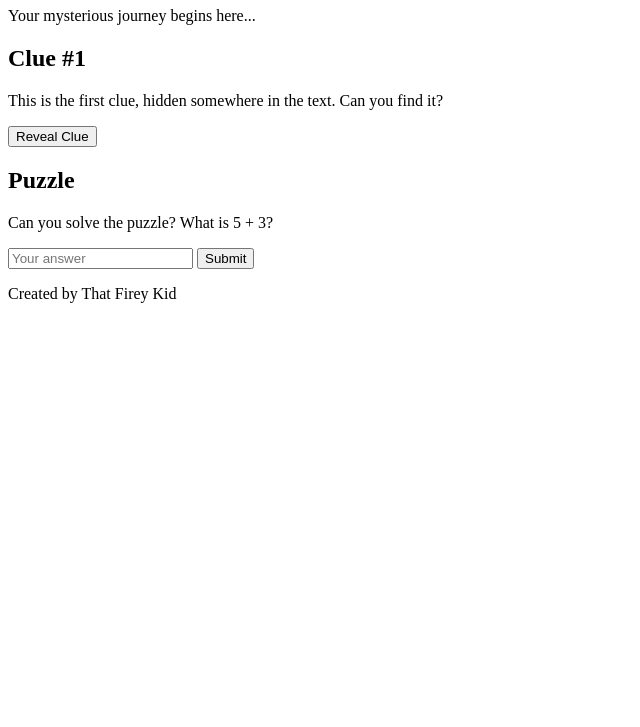
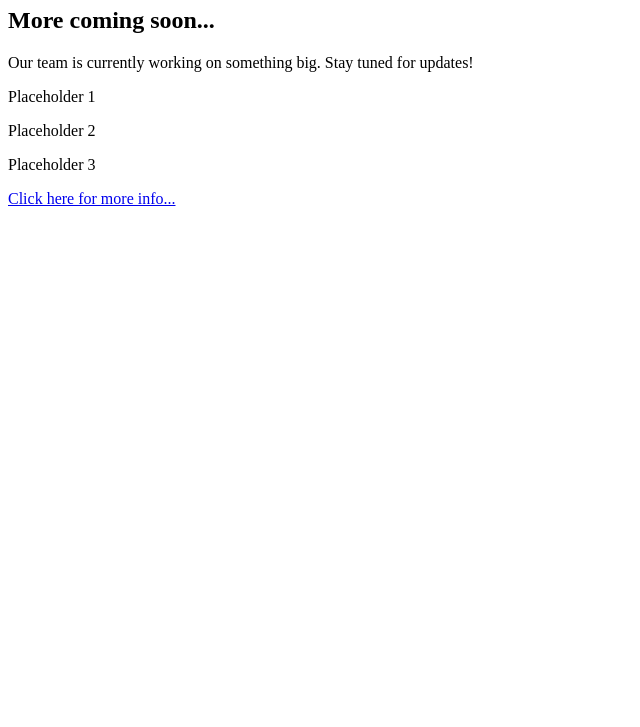
Before and after one commit to FinnsGamesDotCom/ARG-Project, a plain HTML site: page index.html in a window 1280 px wide. Shown: the part 73-800 px from the top of the page, without its empty margins (0-640 px from the left). Drawn offline with Linux system fonts and the light colour scheme.

Commit message:
Update index.html

```diff
--- a/index.html
+++ b/index.html
@@ -1,38 +1,35 @@
-<!DOCTYPE html>
+
+
+ <!DOCTYPE html>
 <html lang="en">
 <head>
     <meta charset="UTF-8">
     <meta name="viewport" content="width=device-width, initial-scale=1.0">
-    <title>Your ARG Title</title>
-    <link rel="stylesheet" href="styles.css">
+    <title>ARG Project</title>
+    <link rel="stylesheet" href="styles/styles.css">
 </head>
 <body>
-    <header>
-        <h1>Welcome to the ARG World</h1>
-        <p>Your mysterious journey begins here...</p>
-    </header>
 
-    <main>
-        <section id="clue1">
-            <h2>Clue #1</h2>
-            <p>This is the first clue, hidden somewhere in the text. Can you find it?</p>
-            <button id="revealClue">Reveal Clue</button>
-            <p id="hiddenClue" style="display: none;">The hidden clue is: <span class="clue-text">X marks the spot</span></p>
-        </section>
+    <h1>Project Under Construction</h1>
+    <h2>More coming soon...</h2>
+    <p id="construction-text">Our team is currently working on something big. Stay tuned for updates!</p>
 
-        <section id="puzzle">
-            <h2>Puzzle</h2>
-            <p>Can you solve the puzzle? What is 5 + 3?</p>
-            <input type="text" id="puzzleAnswer" placeholder="Your answer">
-            <button id="submitPuzzle">Submit</button>
-            <p id="puzzleResult"></p>
-        </section>
-    </main>
+    <!-- Placeholder items to create the "under construction" feel -->
+    <div id="placeholders">
+        <div class="placeholder-item">
+            <p>Placeholder 1</p>
+        </div>
+        <div class="placeholder-item">
+            <p>Placeholder 2</p>
+        </div>
+        <div class="placeholder-item">
+            <p>Placeholder 3</p>
+        </div>
+    </div>
 
-    <footer>
-        <p>Created by That Firey Kid</p>
-    </footer>
+    <!-- Hidden link for the ARG to give clues -->
+    <a href="#" id="hidden-link">Click here for more info...</a>
 
-    <script src="scripts.js"></script>
+    <script src="scripts/scripts.js"></script>
 </body>
 </html>
```
